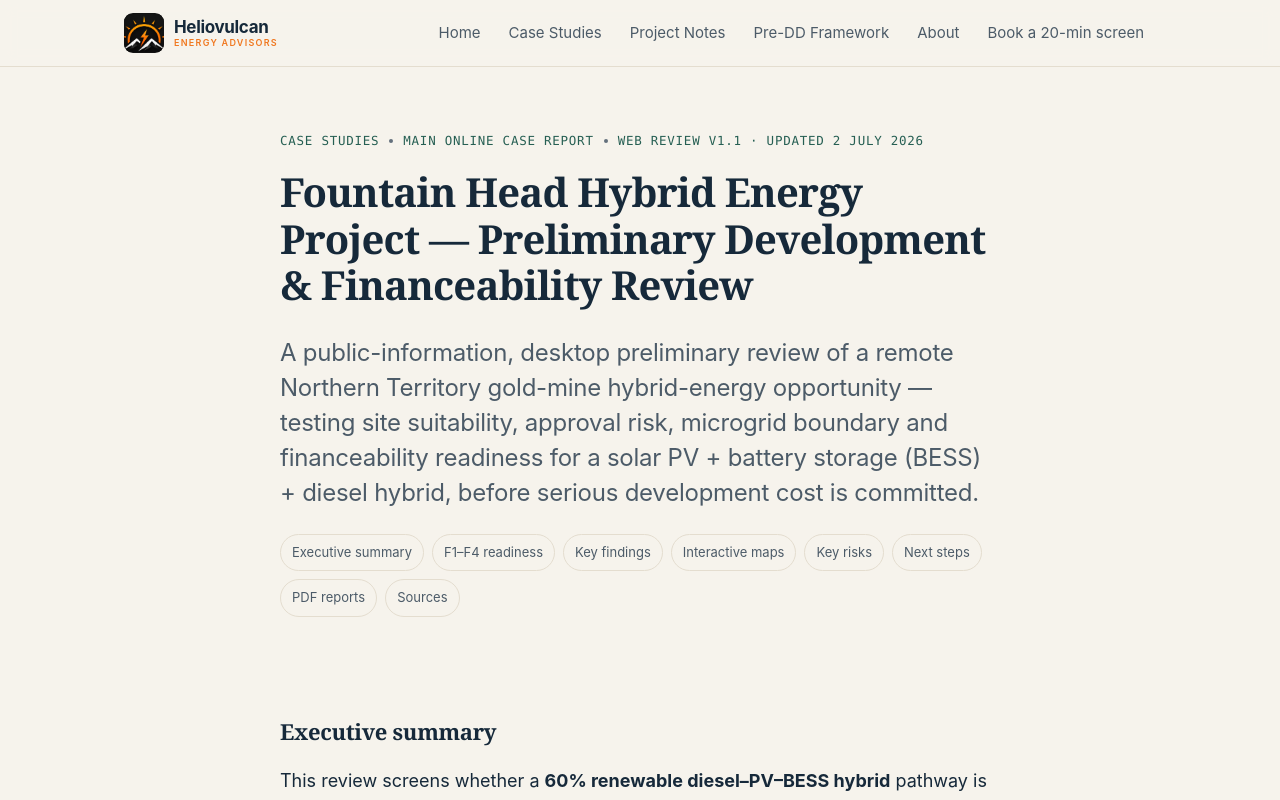
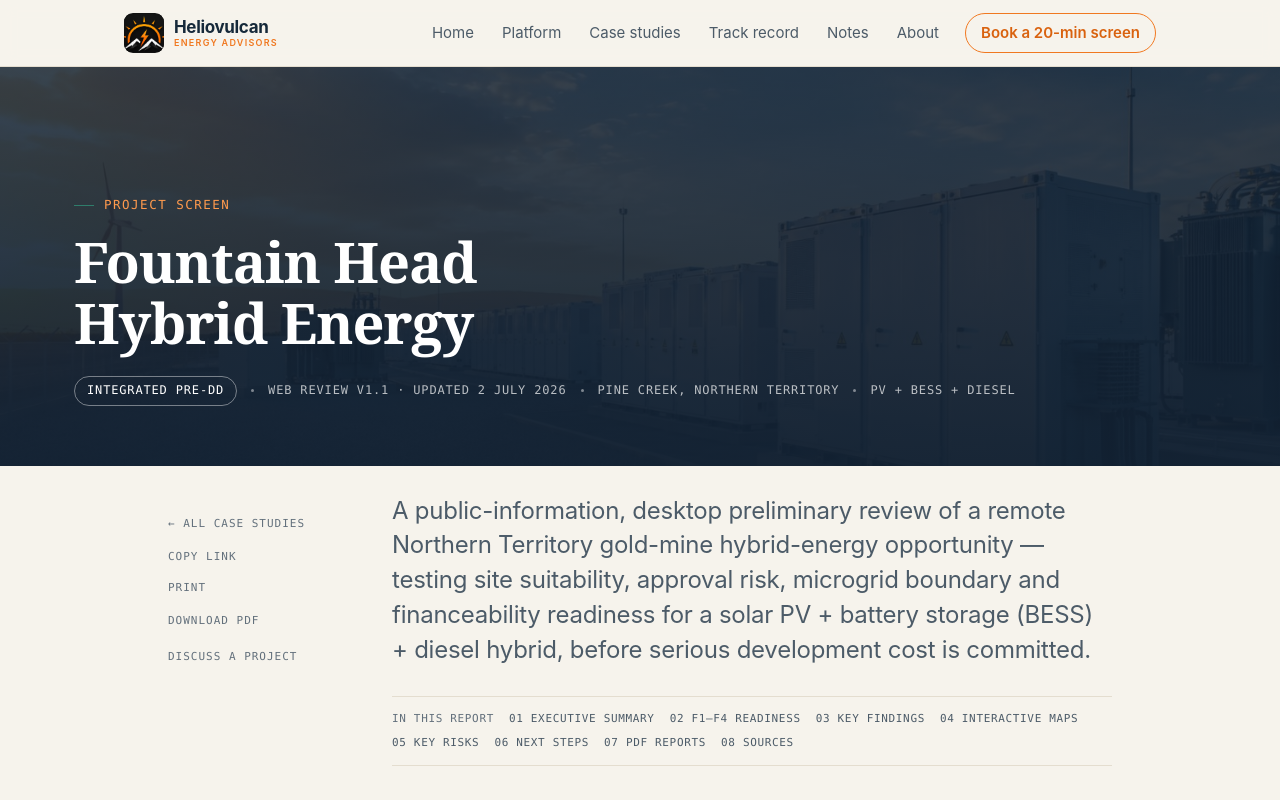
Before and after one commit to cgwlovely/enerforge-site, a plain HTML site: page reports/fountain-head-hybrid-energy-review.html in a window 1280 px wide. Shown: the top 800 px of the page. Drawn offline with Linux system fonts and the light colour scheme.

Commit message:
Put Fountain Head on the editorial layout, and fix stale subdirectory navs
The case-study index now shows a sector study and a project screen side
by side. Clicking them led to two different-looking pages, so the
project-screen exemplar gets the same treatment as the sector study.

Fountain Head review:
- Full-bleed hero over bess.jpg, eyebrow "Project screen", H1 shortened
  to the project name, metadata line carrying type, version, location
  and technology.
- Left sticky rail: back to project screens, copy link, print, download
  PDF, discuss a project.
- The boxed report contents list becomes the single-line numbered jump
  strip; the ten body sections now carry leading-zero numbers.
- Article nav points back to the project-screens group specifically.

Bug this surfaced and fixed: every earlier nav change was applied by a
script that only walked root-level HTML. Seven pages in subdirectories
were still serving the pre-restructure navigation — Case Studies,
Project Notes, Pre-DD Framework — with no Platform or Track record entry
at all. Anyone who landed on the Fountain Head report, the methods page,
the project entity page, the dataset page or the API pages saw a
navigation that no longer matched the site.

All seven now carry the current nav and footer. They use root-absolute
hrefs, so one block serves every directory depth. The api/docs page
keeps its own shorter nav shape, with only the stale label corrected.

Checks: div balance 15/15 on the review page; ten numbered sections;
eight jump links; no remaining "Pre-DD Framework", "Project Notes" or
"Case Studies" labels anywhere in the site.

Co-Authored-By: Claude Opus 5 <noreply@anthropic.com>

```diff
--- a/reports/fountain-head-hybrid-energy-review.html
+++ b/reports/fountain-head-hybrid-energy-review.html
@@ -91,49 +91,69 @@
         <span class="brand__name">Heliovulcan<span class="brand__sub">Energy Advisors</span></span>
       </a>
       <nav class="nav__links">
-        <a href="../index.html">Home</a>
-        <a href="../case-studies.html">Case Studies</a>
-        <a href="../notes.html">Project Notes</a>
-        <a href="../index.html#lens">Pre-DD Framework</a>
-        <a href="../index.html#about">About</a>
-        <a href="../index.html#contact">Book a 20-min screen</a>
+        <a href="/index.html">Home</a>
+        <a href="/intelligence-platform.html">Platform</a>
+        <a href="/case-studies.html">Case studies</a>
+        <a href="/coverage.html">Track record</a>
+        <a href="/notes.html">Notes</a>
+        <a href="/index.html#about">About</a>
+        <a href="/index.html#contact" class="nav__cta">Book a 20-min screen</a>
       </nav>
     </div>
   </header>
 
   <main>
     <article>
-      <div class="container">
-        <header class="article">
-          <p class="article__meta">
-            <a href="../case-studies.html" style="color:var(--teal-deep);text-decoration:none;">Case studies</a>
-            <span class="dot" aria-hidden="true"></span>
-            <span>Main online case report</span>
-            <span class="dot" aria-hidden="true"></span>
+
+      <section class="res-hero">
+        <div class="res-hero__bg" style="background-image:url('../assets/bess.jpg')" role="presentation"></div>
+        <div class="res-hero__inner">
+          <p class="eyebrow">Project screen</p>
+          <h1>Fountain Head Hybrid Energy</h1>
+          <p class="res-hero__meta">
+            <span class="tag">Integrated Pre-DD</span>
+            <span class="sep" aria-hidden="true"></span>
             <span>Web review v1.1 &middot; updated 2 July 2026</span>
+            <span class="sep" aria-hidden="true"></span>
+            <span>Pine Creek, Northern Territory</span>
+            <span class="sep" aria-hidden="true"></span>
+            <span>PV + BESS + diesel</span>
           </p>
-          <h1>Fountain Head Hybrid Energy Project &mdash; Preliminary Development &amp; Financeability Review</h1>
+        </div>
+      </section>
+
+      <div class="res-layout">
+        <aside class="res-rail">
+          <div class="res-rail__inner">
+            <a href="../case-studies.html#project-screens">&larr; All case studies</a>
+            <button type="button" data-copy-link>Copy link</button>
+            <button type="button" onclick="window.print()">Print</button>
+            <a href="Fountain_Head_PreDD_Enhanced_Public_EN_v4.pdf" download>Download PDF</a>
+            <a href="../index.html#contact">Discuss a project</a>
+          </div>
+        </aside>
+
+        <div class="res-main">
           <p class="standfirst">
             A public-information, desktop preliminary review of a remote Northern Territory gold-mine
             hybrid-energy opportunity &mdash; testing site suitability, approval risk, microgrid boundary
             and financeability readiness for a solar PV + battery storage (BESS) + diesel hybrid, before
             serious development cost is committed.
           </p>
-          <nav class="report-toc" aria-label="Case report sections">
-            <a href="#executive-summary">Executive summary</a>
-            <a href="#readiness">F1&ndash;F4 readiness</a>
-            <a href="#key-findings">Key findings</a>
-            <a href="#interactive-maps">Interactive maps</a>
-            <a href="#risks">Key risks</a>
-            <a href="#next-steps">Next steps</a>
-            <a href="#downloads">PDF reports</a>
-            <a href="#sources">Sources</a>
+
+          <nav class="res-jump" aria-label="Contents">
+            <b>In this report</b>
+            <a href="#executive-summary">01 Executive summary</a>
+            <a href="#readiness">02 F1&ndash;F4 readiness</a>
+            <a href="#key-findings">03 Key findings</a>
+            <a href="#interactive-maps">04 Interactive maps</a>
+            <a href="#risks">05 Key risks</a>
+            <a href="#next-steps">06 Next steps</a>
+            <a href="#downloads">07 PDF reports</a>
+            <a href="#sources">08 Sources</a>
           </nav>
-        </header>
-      </div>
 
-      <div class="container">
-        <div class="article__body">
+          <div class="article__body res-body">
 
           <h2 id="executive-summary">Executive summary</h2>
           <p>
@@ -283,14 +303,13 @@
             <a href="../methods/pre-dd-f1-f4/">methodology</a>.
           </p>
 
+          </div>
+
+          <nav class="article-nav">
+            <a class="btn btn--outline" href="../case-studies.html#project-screens">&larr; All case studies</a>
+            <a class="btn btn--primary" href="../index.html#contact">Book a 20-minute project screen <span class="btn__arrow">&rarr;</span></a>
+          </nav>
         </div>
-      </div>
-
-      <div class="container">
-        <nav class="article-nav">
-          <a class="btn btn--outline" href="../case-studies.html">&larr; All case studies</a>
-          <a class="btn btn--primary" href="../index.html#contact">Book a 20-minute project screen <span class="btn__arrow">&rarr;</span></a>
-        </nav>
       </div>
     </article>
   </main>
@@ -310,13 +329,12 @@
           </p>
         </div>
         <nav class="footer__links">
-          <a href="../index.html">Home</a>
-          <a href="../case-studies.html">Case Studies</a>
-          <a href="../notes.html">Project Notes</a>
-          <a href="../index.html#lens">Pre-DD Framework</a>
-          <a href="../index.html#about">About</a>
-          <a href="../index.html#contact">Book a 20-min screen</a>
-          <a href="../privacy.html">Privacy</a>
+          <a href="/index.html">Home</a>
+          <a href="/intelligence-platform.html">Platform</a>
+          <a href="/case-studies.html">Case studies</a>
+          <a href="/coverage.html">Track record</a>
+          <a href="/notes.html">Notes</a>
+          <a href="/index.html#contact">Book a 20-min screen</a>
         </nav>
       </div>
       <p class="footer__legal">
@@ -329,5 +347,17 @@
     </div>
   </footer>
 
+  <script>
+    document.querySelectorAll('[data-copy-link]').forEach(function (b) {
+      b.addEventListener('click', function () {
+        if (!navigator.clipboard) return;
+        var t = b.textContent;
+        navigator.clipboard.writeText(location.href).then(function () {
+          b.textContent = 'Link copied';
+          setTimeout(function () { b.textContent = t; }, 1800);
+        }, function () {});
+      });
+    });
+  </script>
 </body>
 </html>
```
Also changed, not shown: api/docs/index.html (+1 -1 lines), api/index.html (+9 -9 lines), datasets/fountain-head-pre-dd/index.html (+9 -9 lines), methods/pre-dd-f1-f4/index.html (+9 -9 lines), projects/fountain-head/index.html (+9 -9 lines), reports/_template.html (+13 -12 lines).
